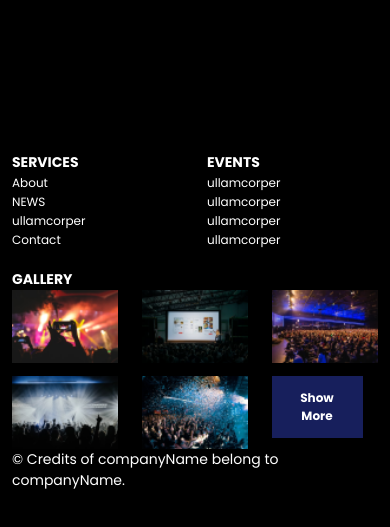
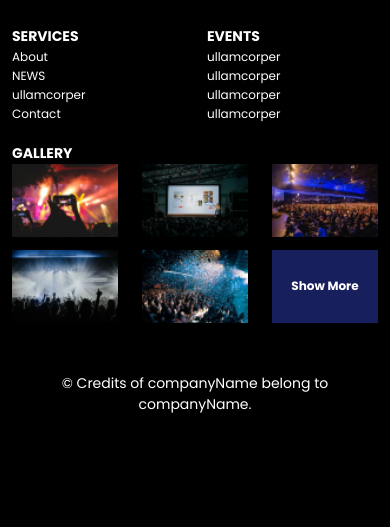
Before and after one commit to prince-372/card1, a plain HTML site: page index.html in a window 390 px wide. Shown: the part 6012-6539 px from the top of the page. Drawn offline with Linux system fonts and the light colour scheme.

Commit message:
responsive

```diff
--- a/assets/css/style.css
+++ b/assets/css/style.css
@@ -166,6 +166,9 @@
 
 .mb {
     margin-top: 21px;
+}
+.mt-50{
+    margin-top: 50px;
 }
 
 .mt-8 {
@@ -526,8 +529,12 @@ line-height: normal;
 
 }
 
-.p-showmore {
-    padding: 13px 24px 13px 23px;
+.f-showmore {
+    width: 100%;
+    height: 100%;
+    justify-content: center;
+    align-items: center;
+    display: flex;
     color: #FFF;
     text-align: center;
     font-size: 12px;
@@ -689,6 +696,9 @@ line-height: normal;
         padding-left: 12px;
         padding-right: 12px;
     }
+    .lg-mt-100{
+        margin-top: 100px;
+    }
 }
 
 @media(min-width:992px) {
@@ -697,7 +707,7 @@ line-height: normal;
         padding-left: 12px;
         padding-right: 12px;
     }
-    .mt-126{
+    .lg-mt-126{
         margin-top: 126px;
     }
 }
--- a/index.html
+++ b/index.html
@@ -381,7 +381,7 @@
                         <img src="./assets/images/et_twitter.png" alt="#">
                     </div>
                 </div>
-                <div class="col-12 col-lg-7 d-flex mt-126 sm-mt-0">
+                <div class="col-12 col-lg-7 d-flex lg-mt-126 sm-mt-0 ">
                     <div class="row d-flex">
                         <ul class="col-6 col-sm-3  mb-sm-0 sm">
                             <li><a href="" class="f-serivce ">SERVICES</a></li>
@@ -433,7 +433,7 @@
                                     </li>
                                     <li class="col-4  mb-md-0">
                                         <a href="">
-                                            <p class="background-blue p-showmore tt ">Show More</p>
+                                            <p class="background-blue f-showmore">Show More</p>
                                         </a>
 
                                     </li>
@@ -443,7 +443,7 @@
                     </div>
                 </div>
             </div>
-            <p class=" d-flex justify-content-center f-company">© Credits of companyName belong to companyName.</p>
+            <p class=" d-flex justify-content-center f-company mt-50 lg-mt-126 text-align ">© Credits of companyName belong to companyName.</p>
         </div>
     </footer>
 </body>
```
